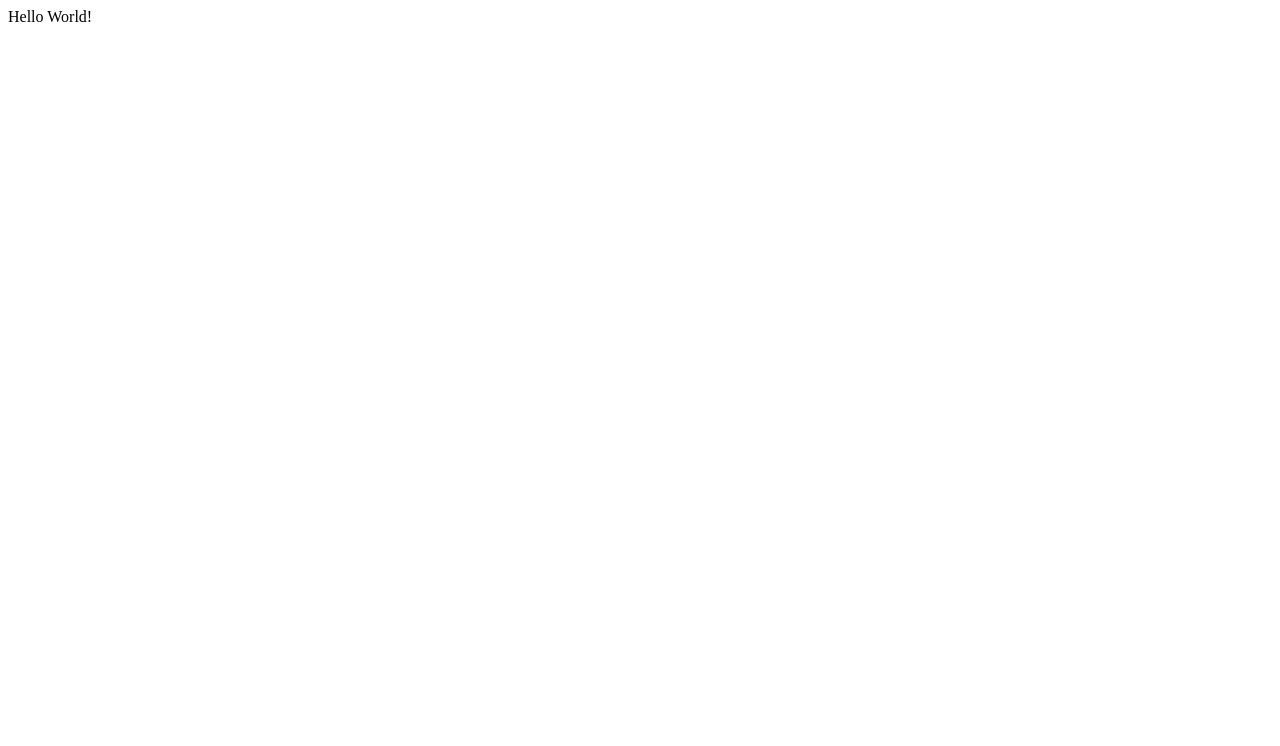
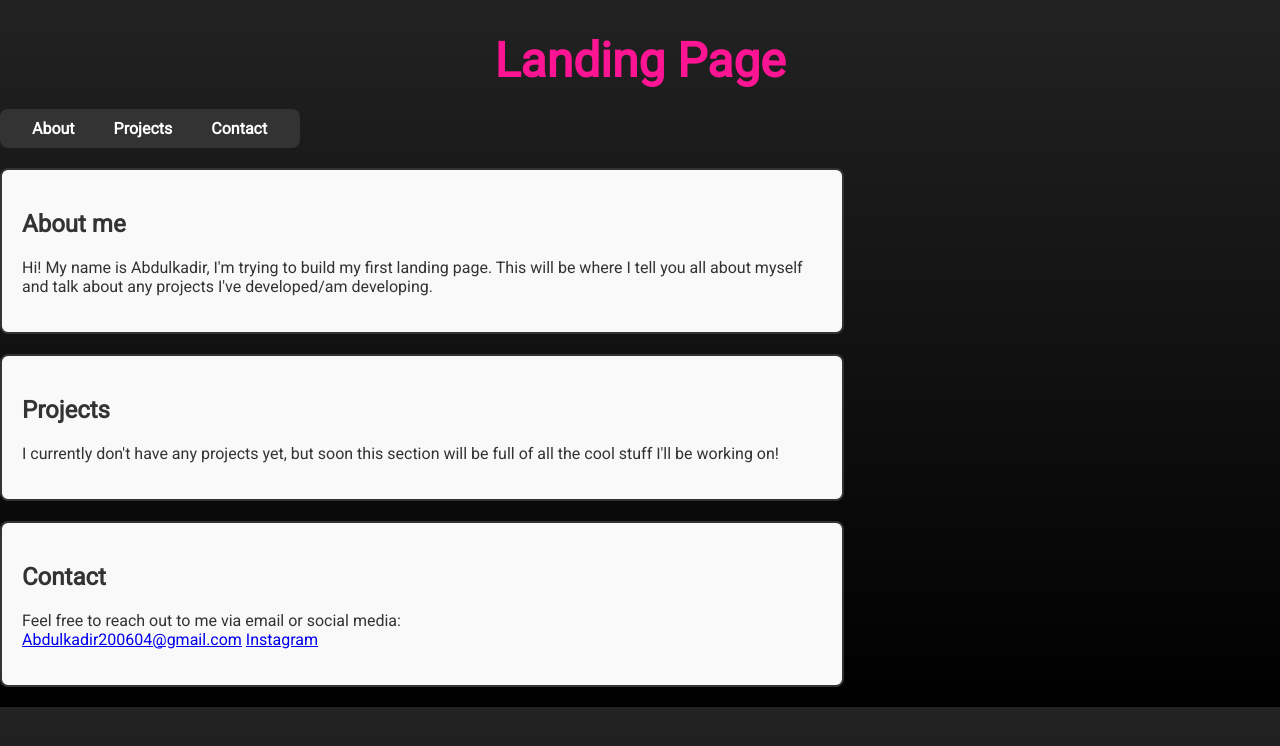
Before and after one commit to Abdulkadir2004/Landing-page, a plain HTML site: page index.html in a window 1280 px wide. Drawn offline with Linux system fonts and the light colour scheme.

Commit message:
Started the base design, added basic css.

```diff
--- a/index.html
+++ b/index.html
@@ -1 +1,41 @@
-<html><head><title>My Landing Page</title></head><body>Hello World!</body></html>
+<!DOCTYPE html>
+<html lang="en">  <!-- html tag with lang attribute starts here -->
+<head>
+  <link rel="stylesheet" href="styles.css">
+  <link href="https://fonts.googleapis.com/css2?family=Roboto&display=swap" rel="stylesheet">
+  <meta charset="utf-8">
+  <meta name="viewport" content="width=device-width, initial-scale=1">
+  <title>My Landing Page!</title>
+</head>
+<body>
+  <h1 id="heading">Landing Page</h1>
+  <!-- Content goes here -->
+<nav>
+  <ul>
+    <li><a href="#about">About</a></li>
+    <li><a href="#projects">Projects</a></li>
+    <li><a href="#contact">Contact</a></li>
+  </ul>
+</nav>
+<section id="about" class="content-section">
+  <h2>About me</h2>
+  <p>Hi! My name is Abdulkadir, I'm trying to build my first landing page. This will be where I tell you all about myself and talk about any projects I've developed/am developing.</p>
+</section>
+
+<section id="projects" class="content-section">
+  <h2>Projects</h2>
+  <p>I currently don't have any projects yet, but soon this section will be full of all the cool stuff I'll be working on!</p>
+</section>
+
+<section id="contact" class="content-section">
+  <h2>Contact</h2>
+  <p>Feel free to reach out to me via email or social media:<br>
+  <a href="mailto:Abdulkadir200604@gmail.com">Abdulkadir200604@gmail.com</a>
+  <a href="https://instagram.com/4pfshini"target="_blank" rel="noopener">Instagram</a>
+  </p>
+
+</section>
+
+
+</body>
+</html>
--- /dev/null
+++ b/styles.css
@@ -0,0 +1,64 @@
+#heading{
+  font-family: roboto, sans-serif;
+  font-size: 3rem;
+  color: deeppink;
+  text-align: center;
+  margin-bottom: 20px;
+}
+
+body {
+  /* Black gradient from dark gray to black */
+  background: linear-gradient(180deg, #222222, #000000);
+  color: white; /* Make text readable on dark background */
+  font-family: roboto, sans-serif;
+  margin: 0;
+  padding: 0;
+}
+
+
+
+
+.content-section {
+  padding: 20px;
+  border: 2px solid #333;  /* dark border */
+  margin: 20px 0;          /* space above and below each section */
+  border-radius: 8px;      /* rounded corners */
+  background-color: #f9f9f9; /* subtle background */
+  max-width: 800px;          /*limits the width of the borders*/
+}
+
+.content-section h2{
+  color: #333;
+}
+
+.content-section p{
+  color: #333;
+}
+
+nav {
+  background-color: #333;      /* dark background for nav */
+  padding: 10px 20px;          /* some padding inside nav */
+  border-radius: 8px;          /* rounded corners*/
+  max-width: 260px;            /* stop box from extending*/
+}
+
+nav ul {
+  list-style: none;            /* remove bullets */
+  display: flex;               /* horizontal menu */
+  gap: 15px;                   /* spacing between items */
+  margin: 0;
+  padding: 0;
+}
+
+nav ul li a {
+  color: #fff;                 /* white text */
+  text-decoration: none;       /* no underline */
+  font-weight: bold;
+  padding: 8px 12px;
+  border-radius: 4px;
+  transition: background-color 0.3s ease;
+}
+
+nav ul li a:hover {
+  background-color: #555;      /* hover effect */
+}
```
